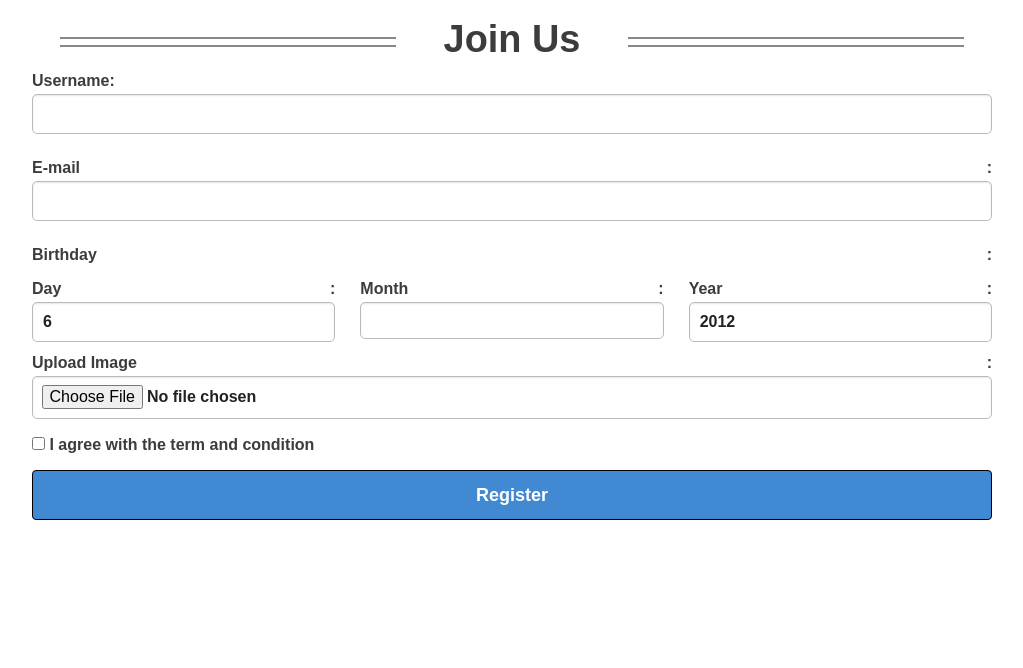
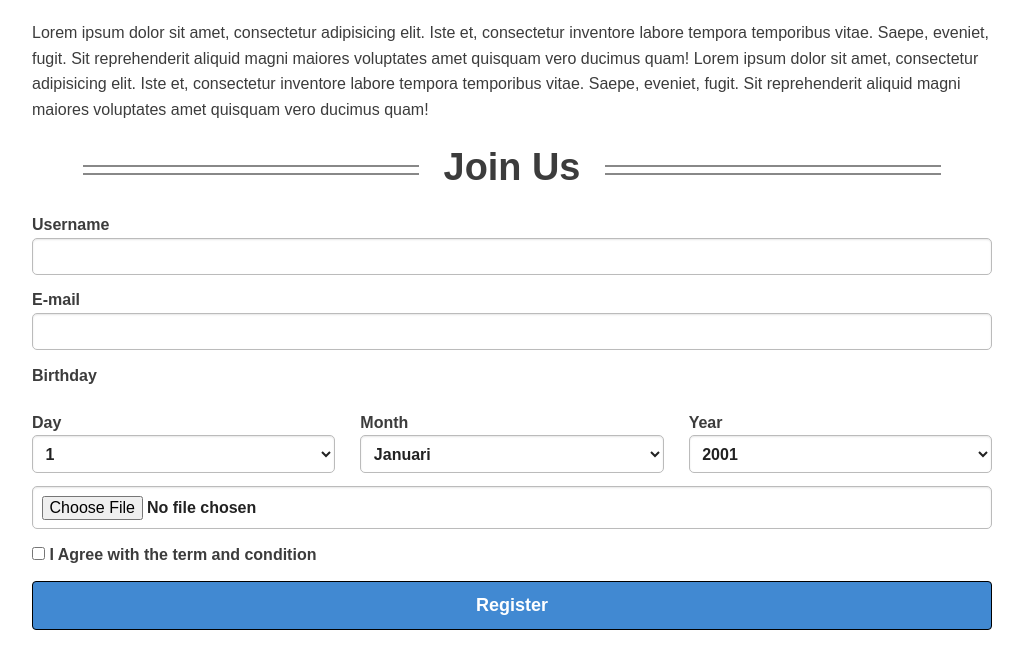
Before and after one commit to sebastianusbara/suit-intern, a website: page day4/signup.html in a window 1280 px wide. Shown: the whole page, without its empty margins (128-1151 px from the left). Drawn offline with nearby package versions, Linux system fonts and the light colour scheme.

Commit message:
Fix the Signup Page

```diff
--- a/day4/dev/sass/main.scss
+++ b/day4/dev/sass/main.scss
@@ -58,7 +58,6 @@ a {
 }
 
 .double-line {
-    display: inline;
     &:before, &:after {
         display: inline-block;
         content: '';
@@ -70,14 +69,24 @@ a {
     }
 
     @media #{$medium} {
-        &:before, &:after {
-        width: 25%;
+        &:before{
+            margin-right: 25px;
+            width: 30%;
+        }
+        &:after {
+            margin-left: 25px;
+            width: 30%;
         }
     }
 
     @media #{$large} {
-        &:before, &:after {
-        width: 35%;
+        &:before{
+            margin-right: 25px;
+            width: 35%;
+        }
+        &:after {
+            margin-left: 25px;
+            width: 35%;
         }
     }
 }
@@ -118,8 +127,8 @@ a {
 
     @media #{$medium} {
         margin-left: 33.3333%;
-        }
     }
+}
 
 #address {
     height: 120px;
--- a/day4/dev/sass/modules/_forms.scss
+++ b/day4/dev/sass/modules/_forms.scss
@@ -50,6 +50,15 @@ input[type="number"] {
             content: ' :';
             float: right;
         }
+    }
+}
+
+.signup .form-label {
+    display: block;
+    margin-top: $space/3;
+    &:after {
+        content: '';
+        float: none;
     }
 }
 
--- a/day4/signup.html
+++ b/day4/signup.html
@@ -23,59 +23,110 @@
         <![endif]-->
         <main class="signup">
             <div class="container">
+                <p>
+                    Lorem ipsum dolor sit amet, consectetur adipisicing elit. Iste et, consectetur inventore labore tempora temporibus vitae. Saepe, eveniet, fugit. Sit reprehenderit aliquid magni maiores voluptates amet quisquam vero ducimus quam!
+                    Lorem ipsum dolor sit amet, consectetur adipisicing elit. Iste et, consectetur inventore labore tempora temporibus vitae. Saepe, eveniet, fugit. Sit reprehenderit aliquid magni maiores voluptates amet quisquam vero ducimus quam!
+                </p>
+                <div class="text-center">
+                    <h1 class="double-line">Join Us</h1>
+                </div>
                 <form class="label--bold">
+                    <div class="form__row">
+                        <label for="username" class="form-label">Username</label>
+                        <input id="username" class="form-input form-input--block" type="text" name="username">
+                    </div>
+                    <div class="form__row">
+                        <label for="email" class="form-label">E-mail</label>
+                        <input id="email" class="form-input form-input--block" type="email" name="email">
+                    </div>
+                    <div class="form__row">
+                        <fieldset>
+                            <legend>Birthday</legend>
                             <div class="bzg">
-                    <div class="bzg_c text-center" data-col="s12">
-                            <h1 class="double-line"><span class="text-padding">Join Us</span></h1>
+                                <div class="bzg_c" data-col="s12 m4">
+                                    <label for="day" class="form-label">Day</label>
+                                    <select id="day" class="form-input form-input--block" name="day">
+                                        <option value="1">1</option>
+                                        <option value="2">2</option>
+                                        <option value="3">3</option>
+                                        <option value="4">4</option>
+                                        <option value="5">5</option>
+                                        <option value="6">6</option>
+                                        <option value="7">7</option>
+                                        <option value="8">8</option>
+                                        <option value="9">9</option>
+                                        <option value="10">10</option>
+                                        <option value="11">11</option>
+                                        <option value="12">12</option>
+                                        <option value="13">13</option>
+                                        <option value="14">14</option>
+                                        <option value="15">15</option>
+                                        <option value="16">16</option>
+                                        <option value="17">17</option>
+                                        <option value="18">18</option>
+                                        <option value="19">19</option>
+                                        <option value="20">20</option>
+                                        <option value="21">21</option>
+                                        <option value="22">22</option>
+                                        <option value="23">23</option>
+                                        <option value="24">24</option>
+                                        <option value="25">25</option>
+                                        <option value="26">26</option>
+                                        <option value="27">27</option>
+                                        <option value="28">28</option>
+                                        <option value="29">29</option>
+                                        <option value="30">30</option>
+                                        <option value="31">31</option>
+                                    </select>
                                 </div>
-                    <div class="bzg_c" data-col="s12">
-                        <div class="form__row">
-                            <label class="form-label label--left">Username</label>
-                            <input class="form-input form-input--block form--big" type="text" name="username">
+                                <div class="bzg_c" data-col="s12 m4">
+                                    <label for="month" class="form-label">Month</label>
+                                    <select id="month" class="form-input form-input--block" name="month">
+                                        <option value="1">Januari</option>
+                                        <option value="2">Februari</option>
+                                        <option value="3">Maret</option>
+                                        <option value="4">April</option>
+                                        <option value="5">Mei</option>
+                                        <option value="6">Juni</option>
+                                        <option value="7">Juli</option>
+                                        <option value="8">Agustus</option>
+                                        <option value="9">September</option>
+                                        <option value="10">Oktober</option>
+                                        <option value="11">November</option>
+                                        <option value="12">Desember</option>
+                                    </select>
+                                </div>
+                                <div class="bzg_c" data-col="s12 m4">
+                                    <label for="year" class="form-label">Year</label>
+                                    <select id="year" class="form-input form-input--block" name="year">
+                                        <option value="2001">2001</option>
+                                        <option value="2002">2002</option>
+                                        <option value="2003">2003</option>
+                                        <option value="2004">2004</option>
+                                        <option value="2005">2005</option>
+                                        <option value="2006">2006</option>
+                                        <option value="2007">2007</option>
+                                        <option value="2008">2008</option>
+                                        <option value="2009">2009</option>
+                                        <option value="2010">2010</option>
+                                        <option value="2011">2011</option>
+                                        <option value="2012">2012</option>
+                                    </select>
                                 </div>
                             </div>
-                    <div class="bzg_c" data-col="s12">
+                        </fieldset>
+                    </div>
                     <div class="form__row">
-                            <label class="form-label">E-mail</label>
-                            <input class="form-input form-input--block form--big" type="email" name="email">
+                        <input type="file" class="form-input form-input--block">
                     </div>
+                    <div class="form__row">
+                        <label for="agree">
+                            <input type="checkbox" id="agree">
+                            <span>I Agree with the term and condition</span>
+                        </label>
                     </div>
-                    <div class="bzg_c" data-col="s12">
                     <div class="form__row">
-                            <label class="form-label">Birthday</label>
-                            <div class="full-width">
-                                <div class="bzg_c" data-col="s12 m4">
-                                    <label class="form-label">Day</label>
-                                    <input class="form-input form-input--block form--big" type="number" name="day" value="6" min="1" max="31">
-                                </div>
-                                <div class="bzg_c" data-col="s12 m4">
-                                    <label class="form-label">Month</label>
-                                    <input class="form-input form-input--block" type="number" name="month" value="Juni">
-                                </div>
-                                <div class="bzg_c" data-col="s12 m4">
-                                    <label class="form-label">Year</label>
-                                    <input class="form-input form-input--block form--big" type="number" name="year" value="2012" min="1900" max="2100">
-                                </div>
-                            </div>
-                        </div>
-                    </div>
-                    <div class="bzg_c" data-col="s12">
-                        <div class="form__row">
-                            <label class="form-label">Upload Image</label>
-                            <input class="form-input form-input--block" type="file" name="upload">
-                         </div>
-                    </div>
-                    <div class="bzg_c" data-col="s12">
-                        <div class="form__row">
-                            <input type="checkbox" name="username">
-                            <label>I agree with the term and  condition</label>
-                        </div>
-                    </div>
-                    <div class="bzg_c" data-col="s12">
-                        <div class="form__row">
-                            <input class="btn btn--block btn--blue btn--round btn--bold" type="submit" name="Register" value="Register">
-                        </div>
-                    </div>
+                        <input type="submit" class="btn btn--block btn--blue btn--round" value="Register">
                     </div>
                 </form>
             </div>
```
Also changed, not shown: day4/assets/css/main.css. Lines whose indentation alone changed are shown as unchanged.
